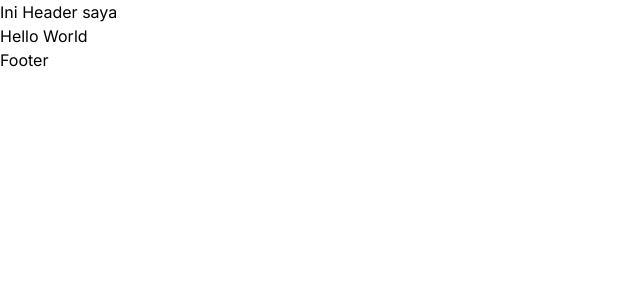
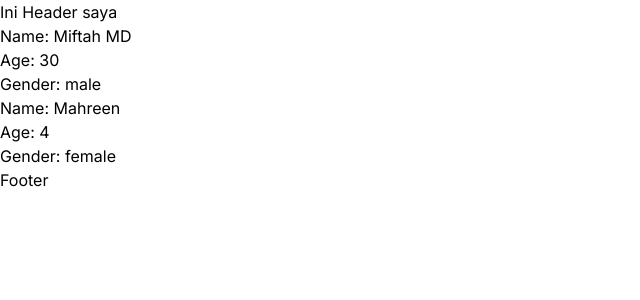
Before and after one commit to mitragroups/nextone, a Next.js app: page / in a window 1280 px wide. Shown: the top 300 px of the page, without its empty margins (0-640 px from the left). Built offline with nearby package versions, Linux system fonts and the light colour scheme.

Commit message:
Add Prons Card

```diff
--- a/src/app/page.js
+++ b/src/app/page.js
@@ -1,11 +1,15 @@
 import { Header } from "@/components/header";
 import { Footer } from "@/components/footer";
+import { Card } from "@/components/card";
 
 export default function Home() {
   return (
     <div>
       <Header />
-      <main>Hello World</main>
+      <main>
+        <Card name="Miftah MD" age={30} gender="male" />
+        <Card name="Mahreen" age={4} gender="female" />
+      </main>
       <Footer />
     </div>
   );
--- /dev/null
+++ b/src/components/card.jsx
@@ -0,0 +1,9 @@
+export const Card = ({ name, age, gender }) => {
+  return (
+    <main>
+      <div>Name: {name}</div>
+      <div>Age: {age}</div>
+      <div>Gender: {gender}</div>
+    </main>
+  );
+};
```
